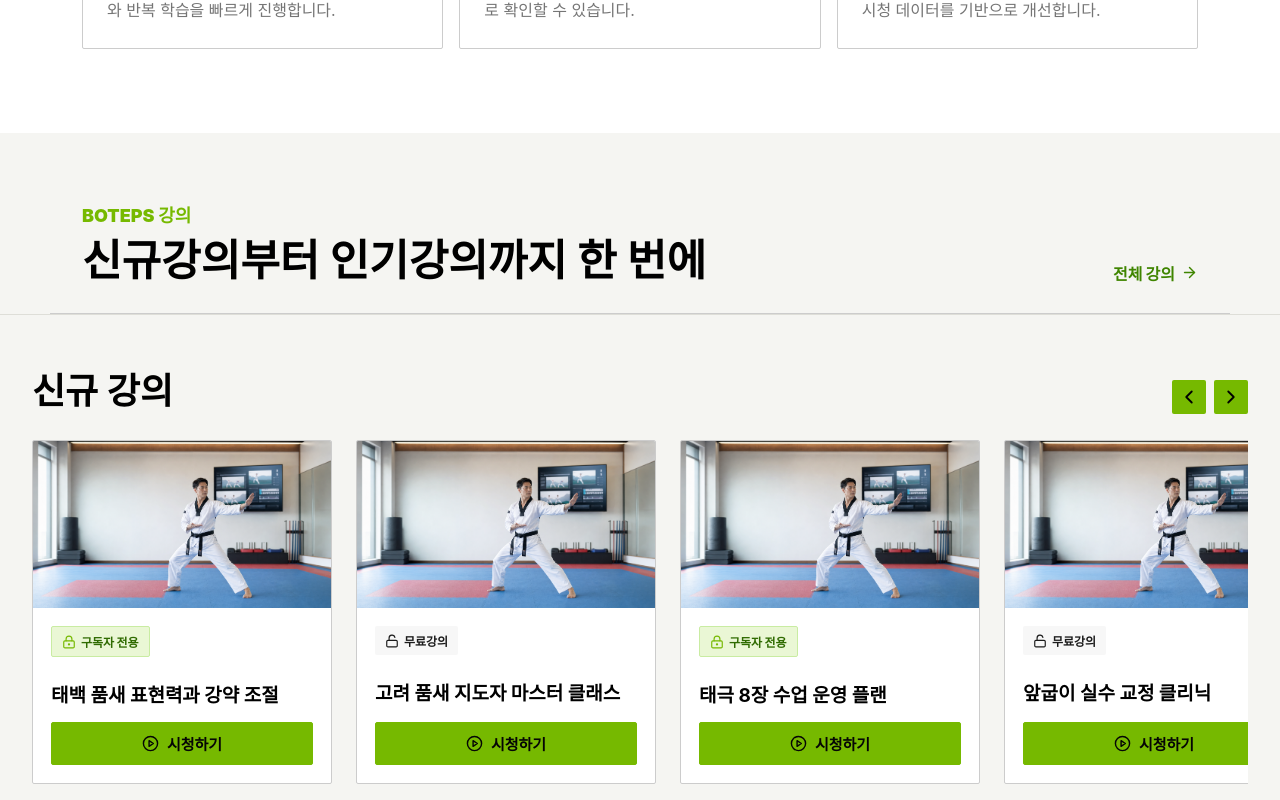
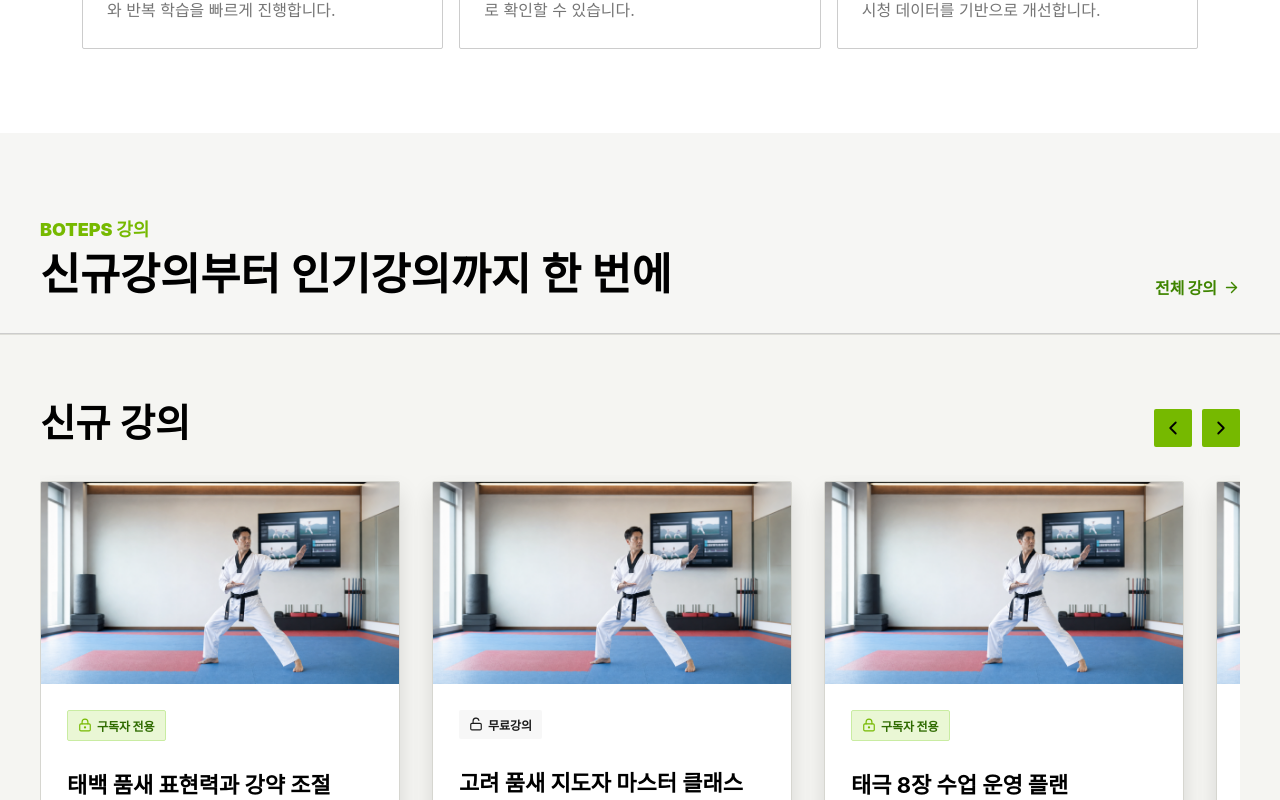
Before and after one commit to boteps4120-alt/botepswep, a Next.js app: page / in a window 1280 px wide. Shown: the part 1260-2060 px from the top of the page. Built offline with nearby package versions, Linux system fonts and the light colour scheme; no server answers; the database is empty.

Commit message:
Refine course rail presentation

```diff
--- a/app/globals.css
+++ b/app/globals.css
@@ -885,18 +885,18 @@ h3 {
 }
 
 .home-course-sections {
-  background: #f5f5f2;
+  background: #f6f6f4;
   display: grid;
   gap: 0;
   max-width: none;
-  padding: 72px 0 0;
+  padding: 86px 0 0;
 }
 
 .refined-heading {
   border-bottom: 1px solid var(--line);
   margin: 0 auto;
-  max-width: 1180px;
-  padding: 0 32px 28px;
+  max-width: 1320px;
+  padding: 0 40px 34px;
   width: 100%;
 }
 
@@ -907,14 +907,14 @@ h3 {
 }
 
 .home-course-sections .home-course-heading {
-  font-size: clamp(30px, 3.4vw, 43px);
+  font-size: clamp(32px, 3.4vw, 46px);
   line-height: 1.12;
 }
 
 .course-rail-section {
   display: grid;
-  gap: 22px;
-  padding: 54px max(32px, calc((100vw - 1280px) / 2 + 32px));
+  gap: 28px;
+  padding: 64px max(40px, calc((100vw - 1360px) / 2 + 40px));
 }
 
 .course-rail-clean {
@@ -936,16 +936,16 @@ h3 {
   align-items: end;
   display: flex;
   justify-content: space-between;
-  gap: 24px;
+  gap: 32px;
 }
 
 .course-rail-heading h3 {
-  font-size: clamp(26px, 3vw, 36px);
+  font-size: clamp(28px, 3vw, 40px);
 }
 
 .rail-controls {
   display: flex;
-  gap: 8px;
+  gap: 10px;
 }
 
 .rail-controls button {
@@ -956,36 +956,37 @@ h3 {
   color: #000;
   cursor: pointer;
   display: inline-flex;
-  height: 34px;
+  height: 38px;
   justify-content: center;
-  width: 34px;
+  width: 38px;
 }
 
 .course-rail {
   cursor: grab;
   display: grid;
-  gap: 24px;
-  grid-auto-columns: minmax(300px, 360px);
+  gap: 32px;
+  grid-auto-columns: minmax(360px, 420px);
   grid-auto-flow: column;
   overflow-x: auto;
   overscroll-behavior-x: contain;
-  padding: 4px 0 18px;
+  padding: 6px 0 34px;
   scroll-snap-type: x mandatory;
-  scrollbar-color: #76b900 #d8d8d4;
+  scrollbar-color: #76b900 #c9c9c4;
   scrollbar-width: thin;
   user-select: none;
 }
 
 .course-rail::-webkit-scrollbar {
-  height: 8px;
+  height: 5px;
 }
 
 .course-rail::-webkit-scrollbar-track {
-  background: #d8d8d4;
+  background: #c9c9c4;
 }
 
 .course-rail::-webkit-scrollbar-thumb {
   background: #76b900;
+  border-radius: 999px;
 }
 
 .course-rail.dragging {
@@ -999,19 +1000,21 @@ h3 {
 
 .course-card {
   background: var(--surface);
-  border: 1px solid var(--line);
+  border: 1px solid #d6d6d0;
   border-radius: 2px;
-  box-shadow: none;
+  box-shadow: 0 12px 24px rgba(0, 0, 0, 0.12);
   display: flex;
   flex-direction: column;
+  min-height: 430px;
   overflow: hidden;
   position: relative;
-  transition: border-color 0.2s ease, transform 0.2s ease;
+  transition: border-color 0.2s ease, box-shadow 0.2s ease, transform 0.2s ease;
 }
 
 .course-card:hover {
   border-color: var(--red);
-  transform: translateY(-2px);
+  box-shadow: 0 18px 32px rgba(0, 0, 0, 0.16);
+  transform: translateY(-4px);
 }
 
 .course-image-link {
@@ -1070,8 +1073,8 @@ h3 {
   display: flex;
   flex: 1;
   flex-direction: column;
-  gap: 14px;
-  padding: 18px;
+  gap: 18px;
+  padding: 26px;
 }
 
 .course-card h3 a {
@@ -1086,8 +1089,8 @@ h3 {
 }
 
 .course-card h3 {
-  font-size: 19px;
-  line-height: 1.32;
+  font-size: 22px;
+  line-height: 1.28;
   margin: 0;
 }
 
@@ -1098,13 +1101,13 @@ h3 {
   border-radius: 2px;
   color: #050505;
   display: inline-flex;
-  font-size: 15px;
+  font-size: 16px;
   font-weight: 900;
   gap: 8px;
   justify-content: center;
   margin-top: auto;
-  min-height: 42px;
-  padding: 10px 14px;
+  min-height: 46px;
+  padding: 11px 16px;
   text-decoration: none;
   transition: background-color 0.18s ease, border-color 0.18s ease, color 0.18s ease;
   width: 100%;
--- a/components/course-rail.tsx
+++ b/components/course-rail.tsx
@@ -20,7 +20,7 @@ export function CourseRail({ eyebrow, title, courses, tone = "clean" }: CourseRa
   function scrollByCard(direction: "prev" | "next") {
     const rail = railRef.current;
     if (!rail) return;
-    rail.scrollBy({ left: direction === "next" ? 380 : -380, behavior: "smooth" });
+    rail.scrollBy({ left: direction === "next" ? 452 : -452, behavior: "smooth" });
   }
 
   function startDrag(clientX: number) {
```
